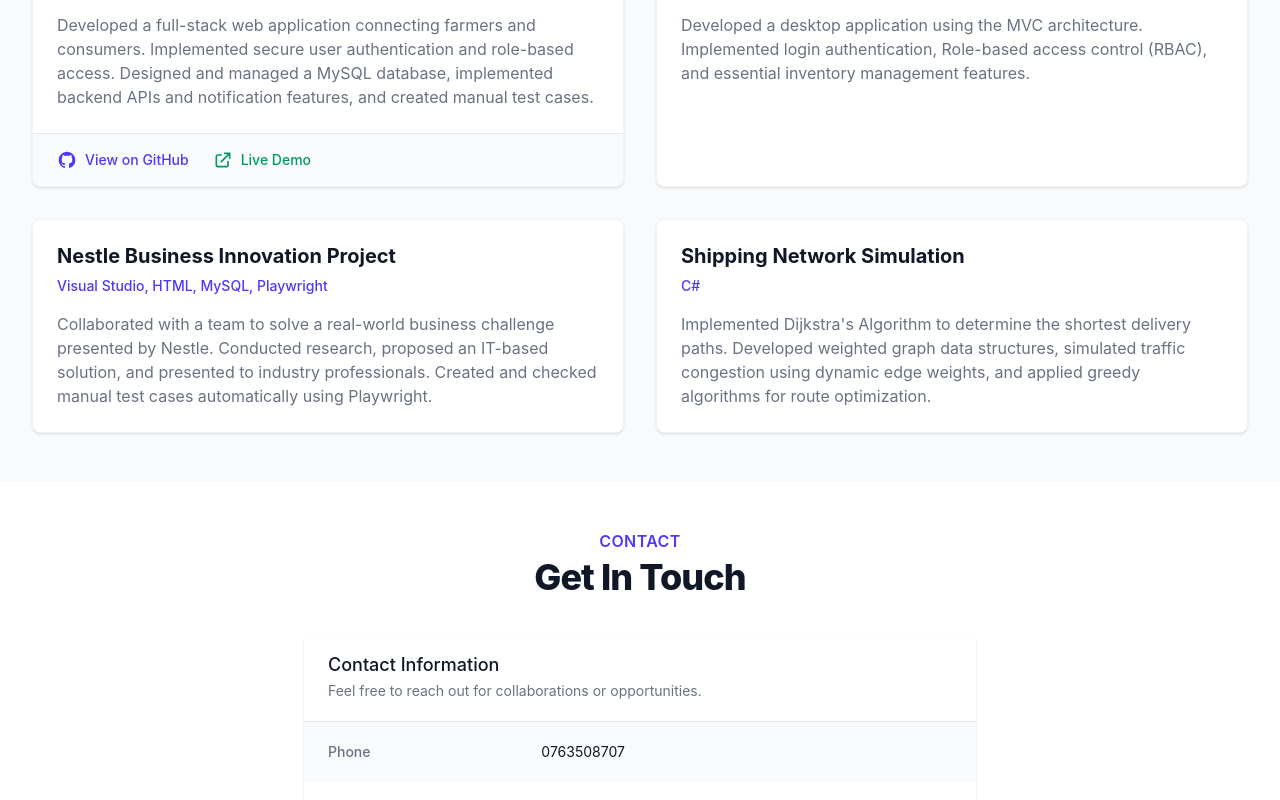
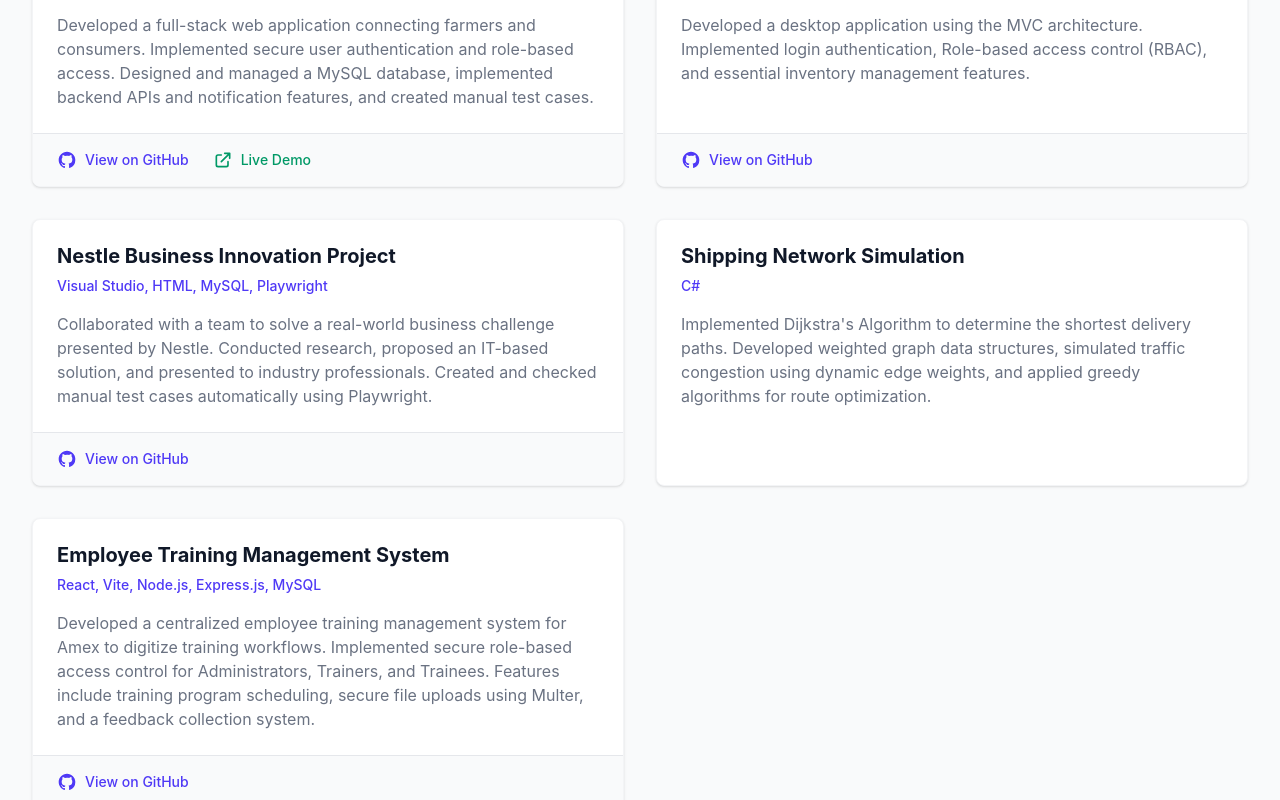
Before and after one commit to 345masha/my-portfolio, a React (Vite) app: page / in a window 1280 px wide. Shown: the part 1900-2700 px from the top of the page. Built offline with nearby package versions, Linux system fonts and the light colour scheme.

Commit message:
Update Employee Management project details

```diff
--- a/src/components/Projects.jsx
+++ b/src/components/Projects.jsx
@@ -12,17 +12,25 @@ const Projects = () => {
     {
       title: "Inventory Management System",
       technologies: "C#, Windows Forms",
-      description: "Developed a desktop application using the MVC architecture. Implemented login authentication, Role-based access control (RBAC), and essential inventory management features."
+      description: "Developed a desktop application using the MVC architecture. Implemented login authentication, Role-based access control (RBAC), and essential inventory management features.",
+      link: "https://github.com/ArchitectureLogic/Inventory-Management-System.git"
     },
     {
       title: "Nestle Business Innovation Project",
       technologies: "Visual Studio, HTML, MySQL, Playwright",
-      description: "Collaborated with a team to solve a real-world business challenge presented by Nestle. Conducted research, proposed an IT-based solution, and presented to industry professionals. Created and checked manual test cases automatically using Playwright."
+      description: "Collaborated with a team to solve a real-world business challenge presented by Nestle. Conducted research, proposed an IT-based solution, and presented to industry professionals. Created and checked manual test cases automatically using Playwright.",
+      link: "https://github.com/chirani-kohomban/Nestle-Smartflow.git"
     },
     {
       title: "Shipping Network Simulation",
       technologies: "C#",
       description: "Implemented Dijkstra's Algorithm to determine the shortest delivery paths. Developed weighted graph data structures, simulated traffic congestion using dynamic edge weights, and applied greedy algorithms for route optimization."
+    },
+    {
+      title: "Employee Training Management System",
+      technologies: "React, Vite, Node.js, Express.js, MySQL",
+      description: "Developed a centralized employee training management system for Amex to digitize training workflows. Implemented secure role-based access control for Administrators, Trainers, and Trainees. Features include training program scheduling, secure file uploads using Multer, and a feedback collection system.",
+      link: "https://github.com/345masha/EmployeeManagementSystem.git"
     }
   ];
 
```
